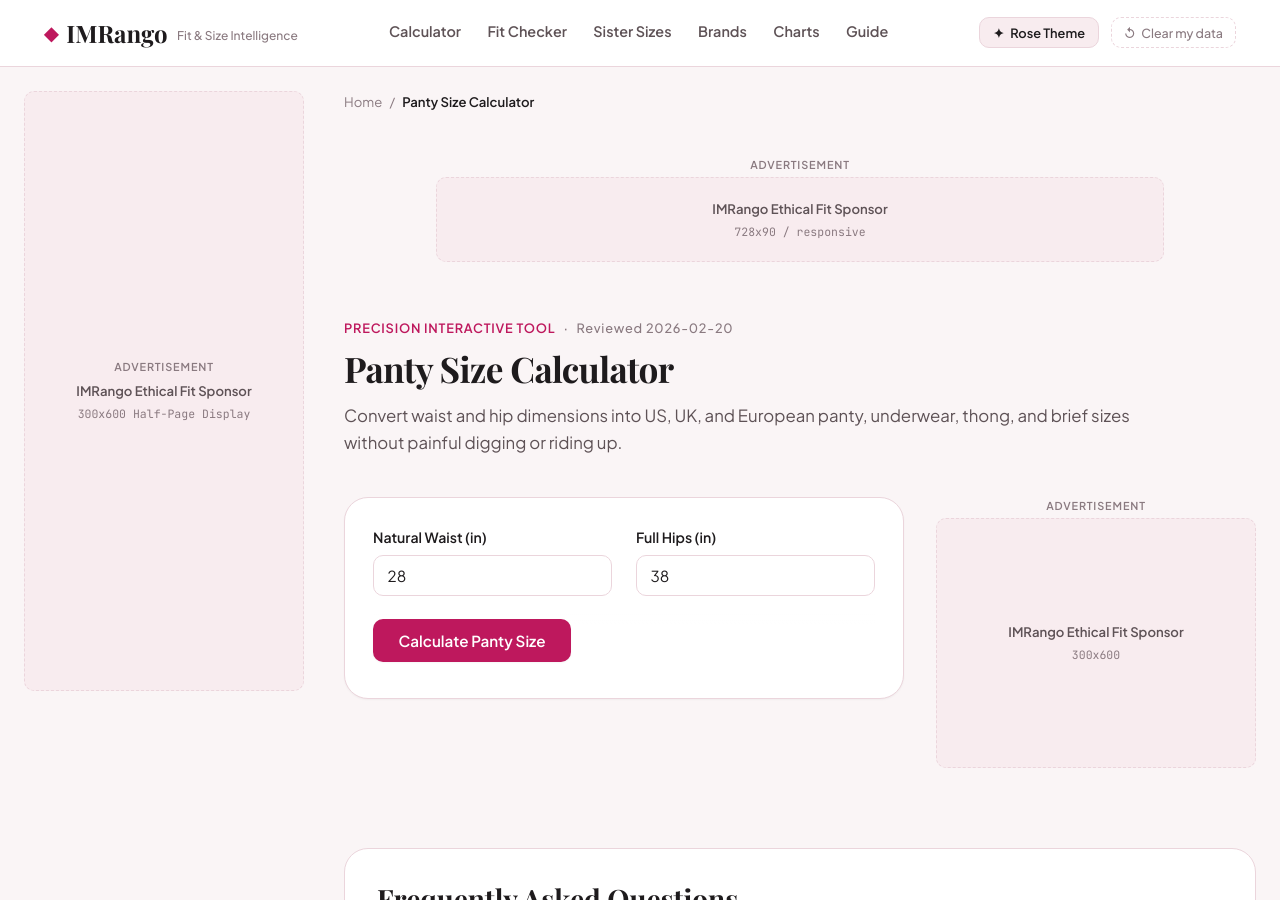
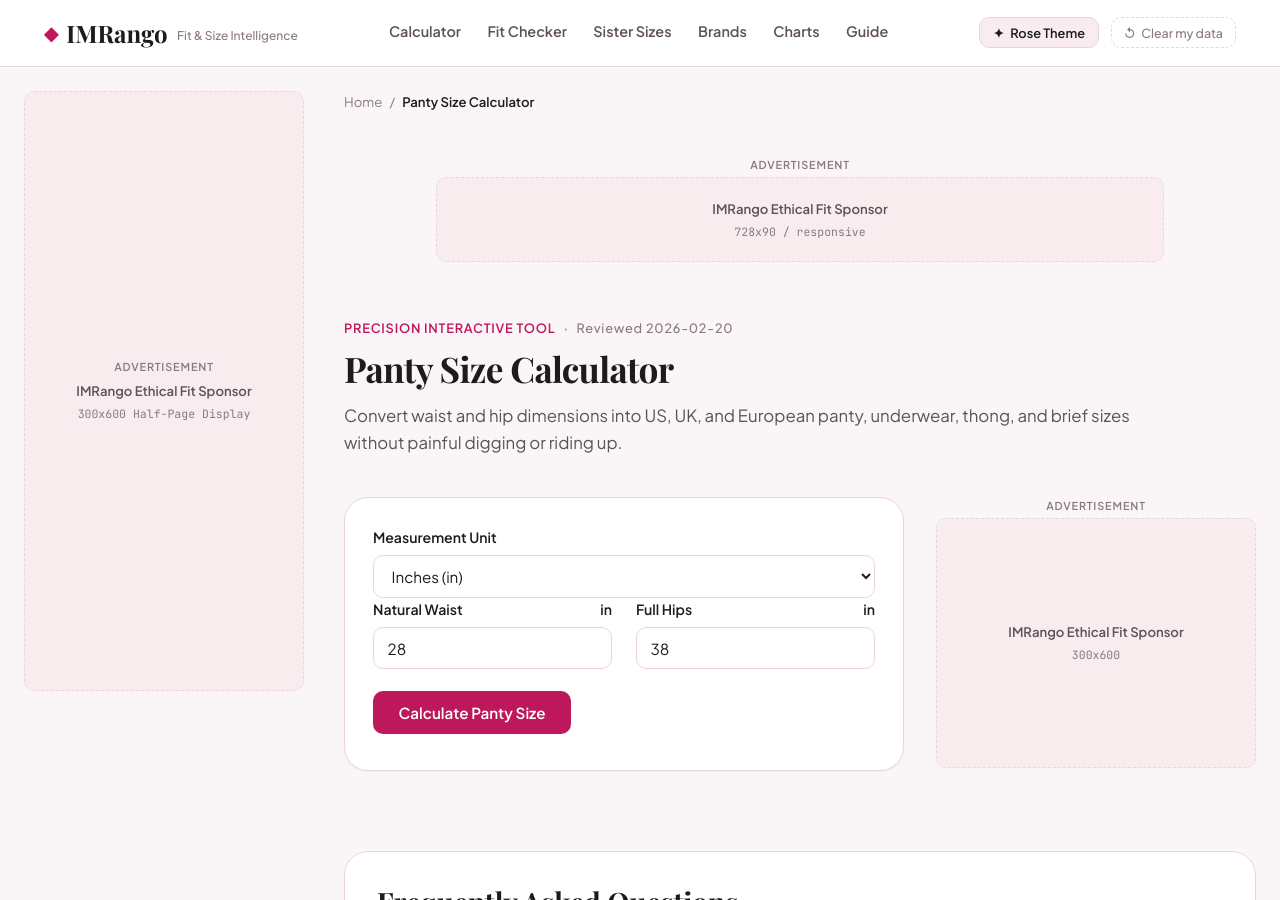
Before and after one commit to sharpedge74-cmyk/Bra-Size-Pro, a Jekyll site: the page built from panty-size-calculator.html, in a window 1280 px wide and 900 px high. Built offline with Jekyll 4.4.1, drawn with Linux system fonts in a browser that asks for light colours; some web fonts are replaced.

Commit message:
Add inches and centimeters selector to panty-size-calculator

```diff
--- a/panty-size-calculator.html
+++ b/panty-size-calculator.html
@@ -24,19 +24,28 @@
 ---
 
 <div class="calculator-card">
-  <form id="panty-calc-form" class="calc-form">
+  <form id="panty-calc-form" class="calc-form" data-measurement-unit-form>
+    <div class="calc-control-group measurement-unit-control">
+      <label for="panty-calc-form-unit">Measurement Unit</label>
+      <div class="calc-input-wrapper">
+        <select id="panty-calc-form-unit" class="measurement-unit-select" name="unit">
+          <option value="inches" selected>Inches (in)</option>
+          <option value="cm">Centimeters (cm)</option>
+        </select>
+      </div>
+    </div>
     <div class="calc-card-grid">
       <div class="calc-control-group">
-        <label for="panty-waist">Natural Waist (in)</label>
+        <label for="panty-waist">Natural Waist <span class="measurement-unit-label">in</span></label>
         <div class="calc-input-wrapper">
-          <input type="number" step="0.5" id="panty-waist" value="28" required>
+          <input type="number" step="0.5" id="panty-waist" class="measurement-input" value="28" required>
         </div>
       </div>
 
       <div class="calc-control-group">
-        <label for="panty-hips">Full Hips (in)</label>
+        <label for="panty-hips">Full Hips <span class="measurement-unit-label">in</span></label>
         <div class="calc-input-wrapper">
-          <input type="number" step="0.5" id="panty-hips" value="38" required>
+          <input type="number" step="0.5" id="panty-hips" class="measurement-input" value="38" required>
         </div>
       </div>
     </div>
```
